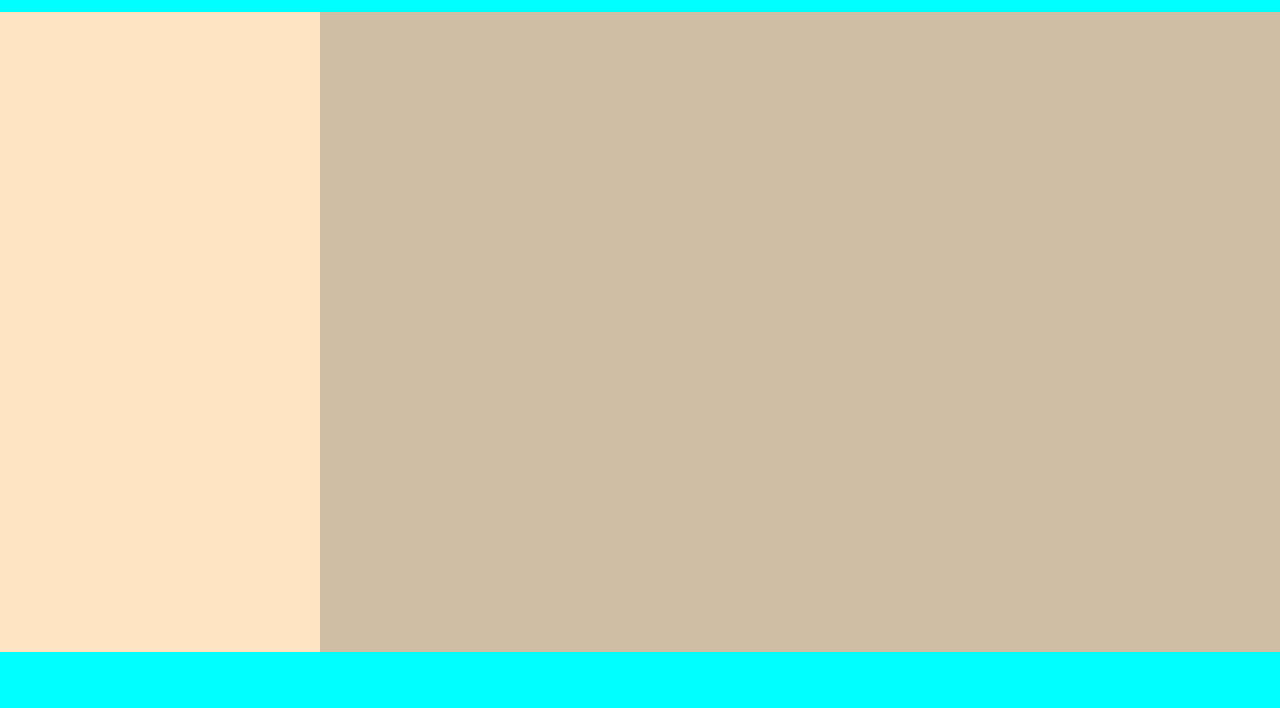
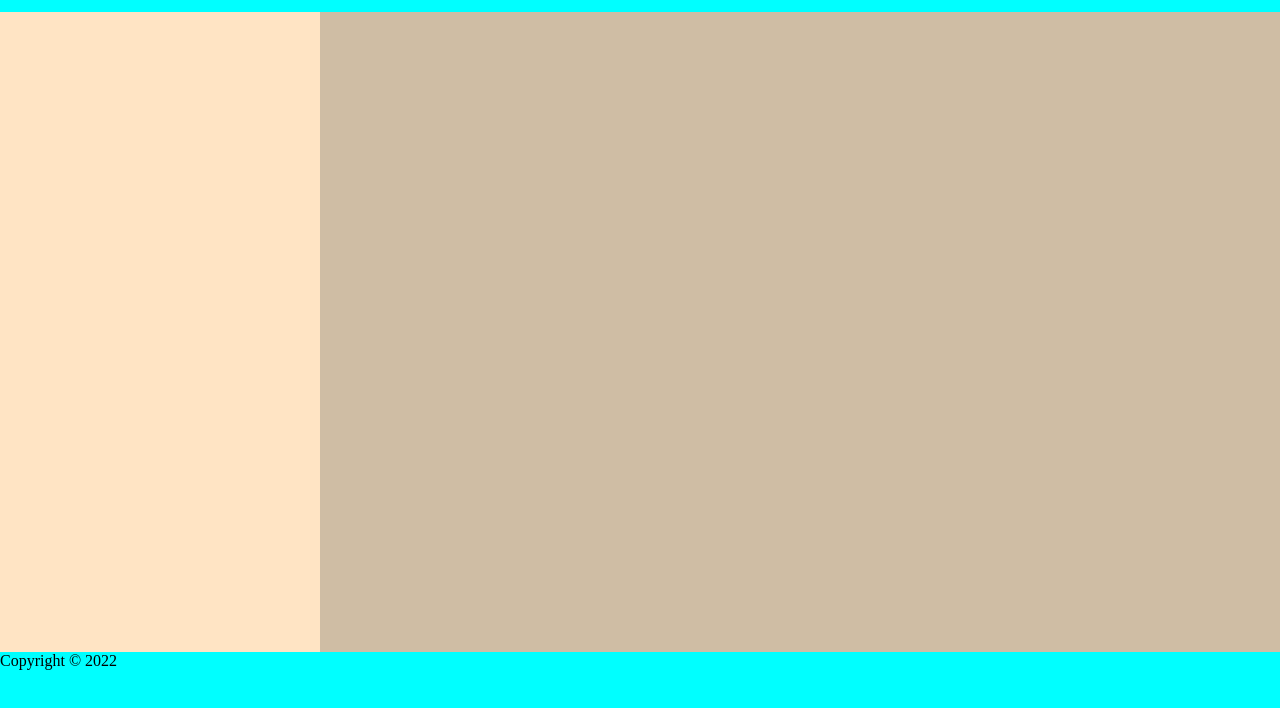
Before and after one commit to harith01/todo-list, a website built with webpack: page src/template.html in a window 1280 px wide. Shown: the part 68-776 px from the top of the page. Built offline with nearby package versions, Linux system fonts and the light colour scheme.

Commit message:
Add footer text

```diff
--- a/src/template.html
+++ b/src/template.html
@@ -19,7 +19,7 @@
         </div>
     </main>
     <footer>
-
+        <p>Copyright &copy; 2022</p>
     </footer>
 </body>
 </html>
```
